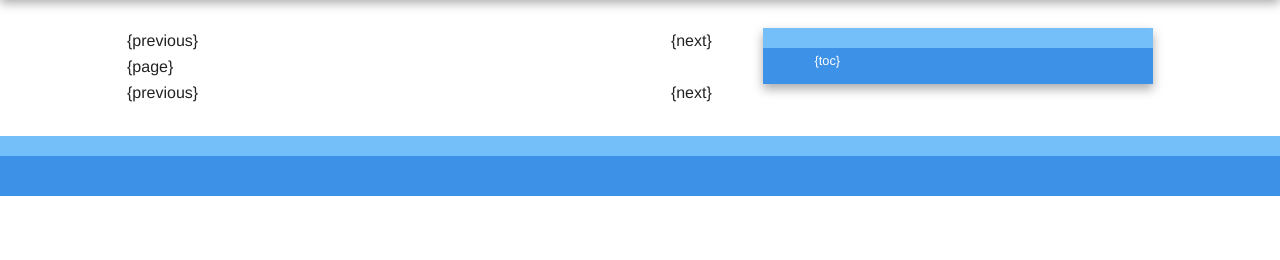
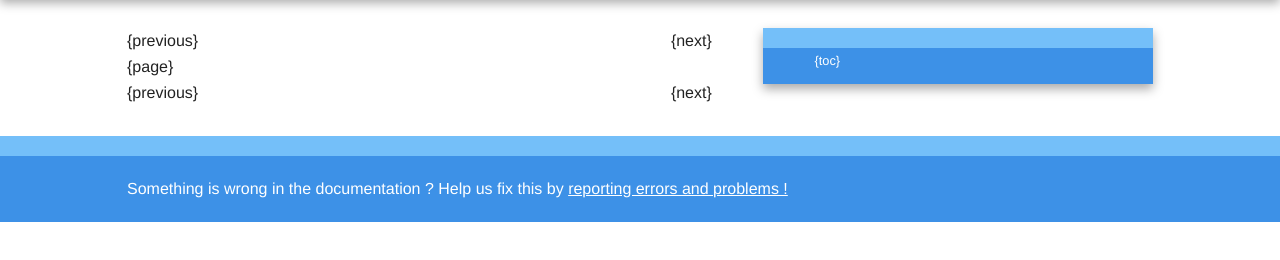
Before and after one commit to marmotz/sia, a plain HTML site: page themes/atoum/page.html in a window 1280 px wide. Shown: the part 186-446 px from the top of the page. Drawn offline with Linux system fonts and the light colour scheme.

Commit message:
add link for report problems

```diff
--- a/themes/atoum/css/style.css
+++ b/themes/atoum/css/style.css
@@ -40,6 +40,11 @@ header h1 {
 
 blockquote i {
     color: #ddd!important;
+}
+
+.footer-container,
+.footer-container a {
+    color: white;
 }
 
 
@@ -232,3 +237,11 @@ pre.language-vim ol li {
 #toc > ul > li > a {
     font-size: 1.5em;
 }
+
+.footer-container a {
+    text-decoration: underline;
+}
+
+.footer-container a:hover {
+    text-decoration: none;
+}
--- a/themes/atoum/page.html
+++ b/themes/atoum/page.html
@@ -54,7 +54,11 @@
 
     <div class="footer-container">
         <footer class="wrapper">
-                <!-- <h3>footer</h3> -->
+            Something is wrong in the documentation ?
+            Help us fix this by
+            <a href="https://github.com/atoum/atoum-documentation/issues" target="_blank">
+                reporting errors and problems !
+            </a>
         </footer>
     </div>
 </body>
```
Lines whose indentation alone changed are shown as unchanged.
